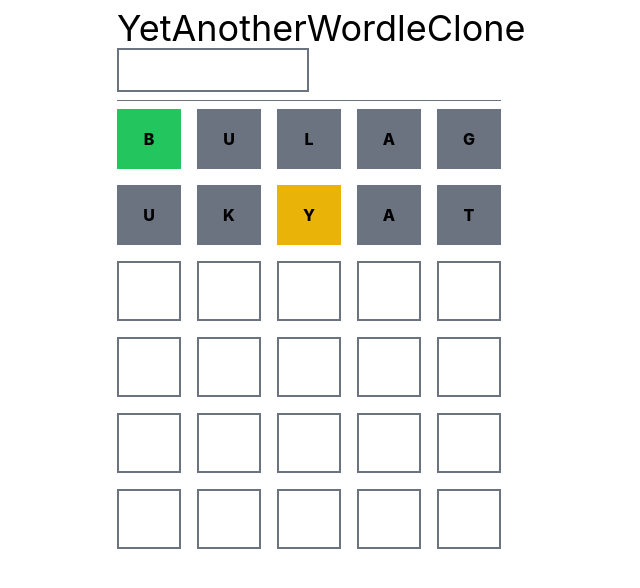
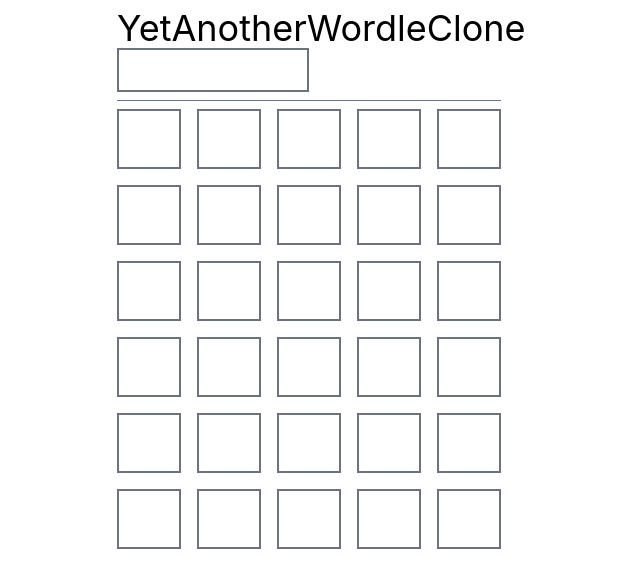
Before and after one commit to ecabigting/yetanotherwordleclone, a React (Vite) app: page / in a window 1280 px wide. Shown: the top 588 px of the page, without its empty margins (331-971 px from the left). Built offline with nearby package versions, Linux system fonts and the light colour scheme.

Commit message:
- transfer the computation of results into store.ts

```diff
--- a/src/App.tsx
+++ b/src/App.tsx
@@ -19,16 +19,16 @@ export default function App() {
     setGuess(e.target.value);
   };
 
-  let rows = [...state.guesses];
+  let rows = [...state.rows];
 
   if(rows.length < GUESS_LENGTH)
   {
-    rows.push(guess);
+    rows.push({guess});
   }
 
   const numberOfGuessesRemaining = GUESS_LENGTH - rows.length;
 
-  const gameOver = state.guesses.length === GUESS_LENGTH;
+  const gameOver = state.rows.length === GUESS_LENGTH;
 
   rows = rows.concat(...Array(numberOfGuessesRemaining).fill(''));
 
@@ -48,8 +48,8 @@ export default function App() {
 
 
       <main className='grid grid-rows-6 gap-4'>
-        {rows.map((word,index)=> (
-            <WordRow letters={word} key={index}/>
+        {rows.map(({guess,result},index)=> (
+            <WordRow letters={guess} key={index} result={result}/>
           ))
         }
       </main>
--- a/src/WordRow.tsx
+++ b/src/WordRow.tsx
@@ -1,22 +1,20 @@
 import { LETTER_LENGTH } from './App';
-import { userStore } from './store';
-import { computeGuess, LetterState } from './word-utils'
+import {LetterState } from './word-utils'
 
 interface WordRowProps {
   letters: string;
+  result?: LetterState[];
 }
 
-export default function WordRow({ letters: letterProp = '' }: WordRowProps) {
-  const answer = userStore((state)=> state.answer)
+export default function WordRow({ letters: letterProp = '',result=[] }: WordRowProps) {
+
   const letterRemaining = LETTER_LENGTH - letterProp.length;
   const letters = letterProp.split('').concat(Array(letterRemaining).fill(''));
-
-  const guessStates = computeGuess(letterProp,answer);
 
   return (
     <div className="grid grid-cols-5 gap-4">
       {letters.map((char,ctr) => (
-        <CharBox key={ctr} value={char} state={guessStates[ctr]}/>
+        <CharBox key={ctr} value={char} state={result[ctr]}/>
       ))}
     </div>
   );
--- a/src/store.ts
+++ b/src/store.ts
@@ -1,31 +1,44 @@
-import create from "zustand"
-import { persist } from "zustand/middleware"
-import { getRandomWord } from "./word-utils";
+import create from 'zustand';
+import { persist } from 'zustand/middleware';
+import { computeGuess, getRandomWord, LetterState } from './word-utils';
+
+interface GuessRow {
+  guess: string;
+  result?: LetterState[];
+}
 
 interface StoreState {
-    answer: string,
-    guesses: string[],
-    addGuess: (guess:string) => void;
+  answer: string;
+  rows: GuessRow[];
+  addGuess: (guess: string) => void;
   newGame: () => void;
 }
 
-export const userStore = create<StoreState>(persist(
-    (set) => ({
+export const userStore = create<StoreState>(
+  persist(
+    (set,get) => ({
       answer: getRandomWord(),
-        guesses: ['bulag','ukyat'],
-        addGuess: (guess:string) => {
+      rows: [],
+      addGuess: (guess: string) => {
         set((state) => ({
-                guesses: [...state.guesses,guess]
-            }))
+          rows: [
+            ...state.rows,
+            {
+              guess,
+              result: computeGuess(guess, state.answer),
             },
-        newGame:()=> {
+          ],
+        }));
+      },
+      newGame: () => {
         set({
           answer: getRandomWord(),
-                guesses: [],
-            })
-        }
+          rows: [],
+        });
+      },
     }),
     {
-        name: "bale-ng-soy"
+      name: 'bale-ng-soy',
     }
-));
+  )
+);
```
Lines whose indentation alone changed are shown as unchanged.
